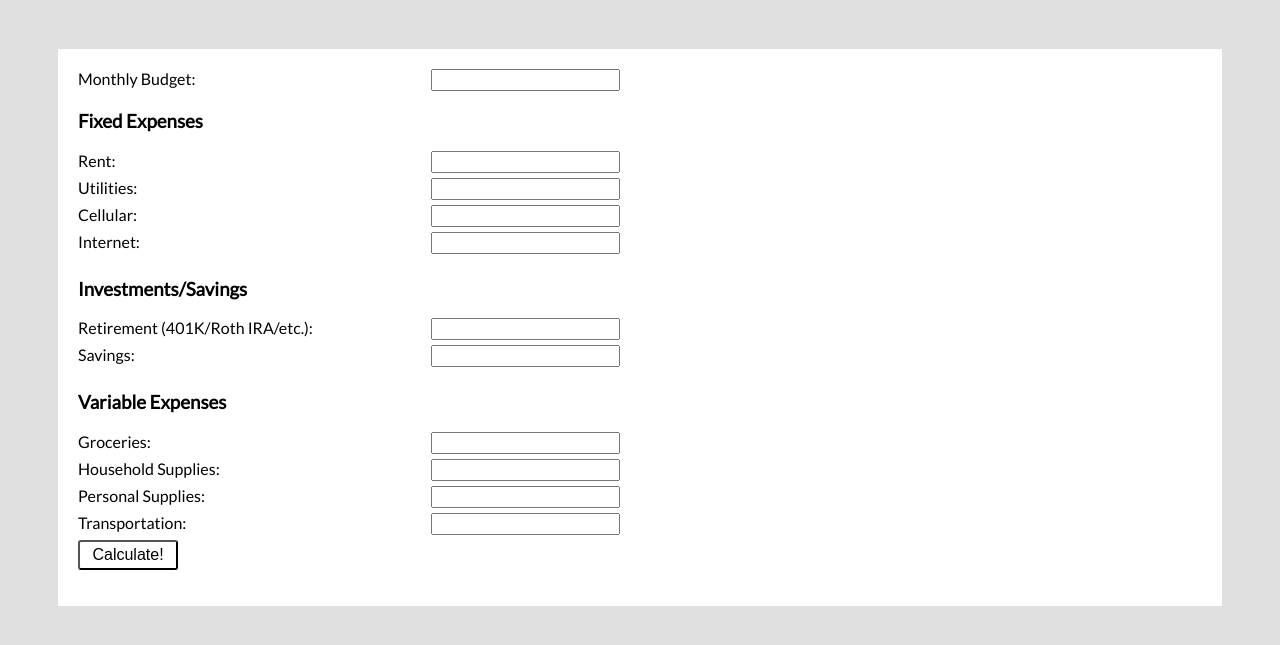
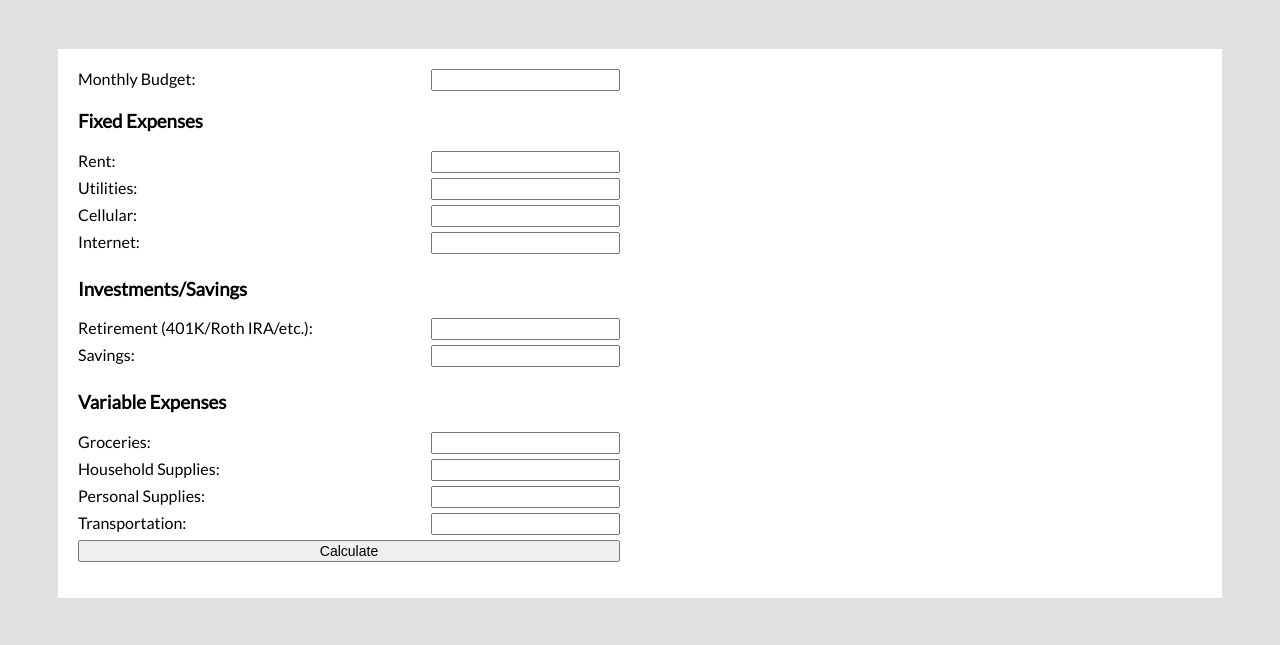
Before and after one commit to jlincodes/budget-breakdown-calculator, a website built with webpack: page dist/index.html in a window 1280 px wide. Shown: the part 69-714 px from the top of the page. Built offline with nearby package versions, Linux system fonts and the light colour scheme.

Commit message:
Changes button tag to input tag

```diff
--- a/dist/index.html
+++ b/dist/index.html
@@ -9,7 +9,7 @@
     <div class="main">
       <div class="graph-container">
         <canvas id="myChart" width="400" height="400"></canvas>
-        <script src="bundle.js"></script>
+        <!-- <script src="bundle.js"></script> -->
       </div>
       <div class="form-container">
 
@@ -56,8 +56,9 @@
             <input type="text" id="transport" name="transport" value="">
           </label>
 
-          <button type="submit" id="button" name="button">Calculate!</button>
+          <input type="button" id ="button" class="button" value="Calculate">
         </form>
+        <script src="bundle.js"></script>
       </div>
     </div>
   </body>
```
